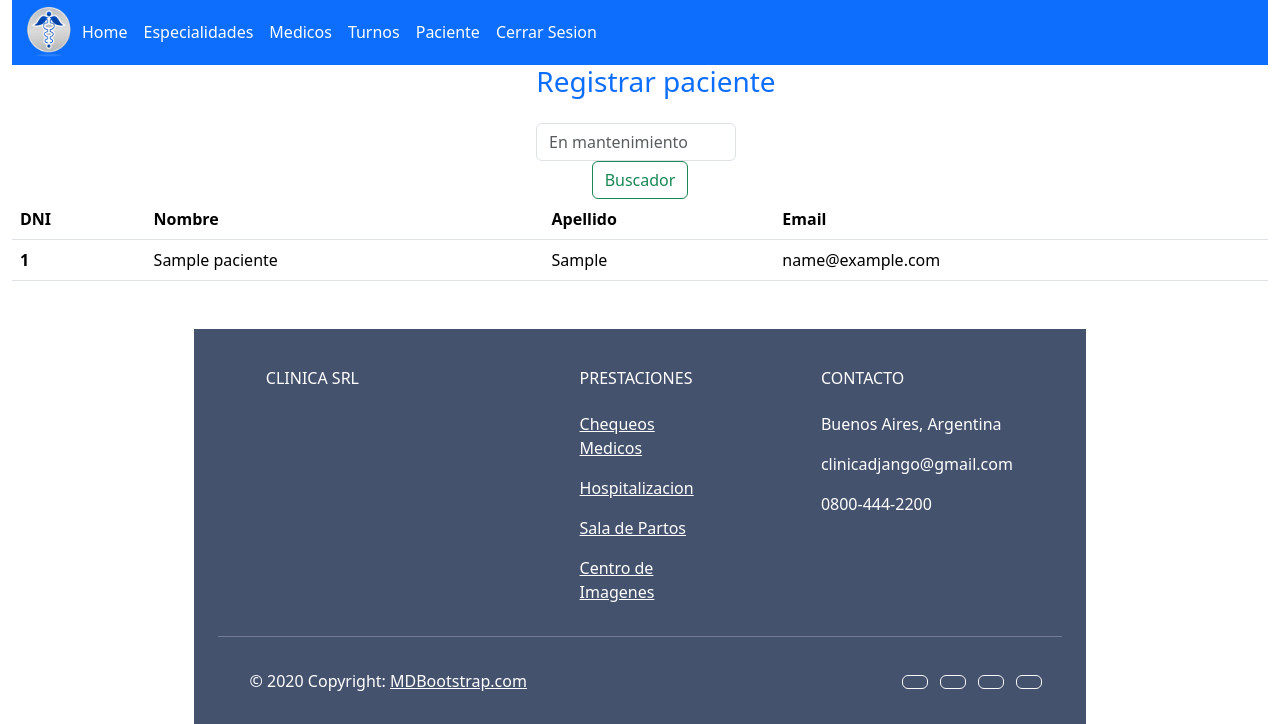
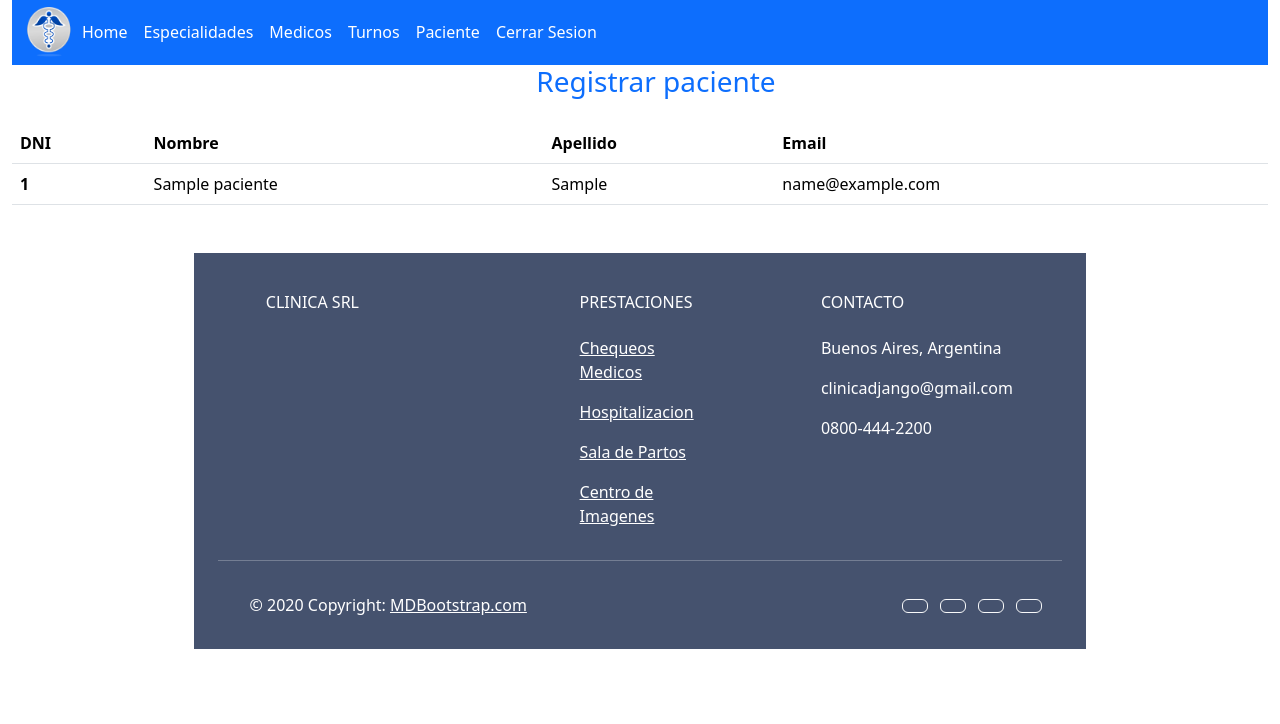
Before and after one commit to julioemansilla/clinica23655, a Django app: page /pacientes/ in a window 1280 px wide. Shown: the part 60-784 px from the top of the page. After the commit the page ends 709 px from the top, so only its background shows below. Run offline with Django 4.2, Linux system fonts and the light colour scheme; a user stored in the database is signed in; tables that the repository leaves empty hold one stand-in row (values such as "Sample post").

Commit message:
se elimina el buscador de paciente

```diff
--- a/clinica23655/core/templates/core/pacientes.html
+++ b/clinica23655/core/templates/core/pacientes.html
@@ -28,14 +28,6 @@
     {% endif %}
 
 </div>  -->
-<div>
-    <form class="d-flex">
-        <input class="form-control me-2" type="search" placeholder="En mantenimiento" aria-label="Search">
-        <button class="btn btn-outline-success" type="submit">Buscador</button>
-    </form>
-</div>
-
-
 
 <table class="table">
     <thead>
```
Also changed, not shown: clinica23655/core/templates/core/especialidades.html (+4 -3 lines).
